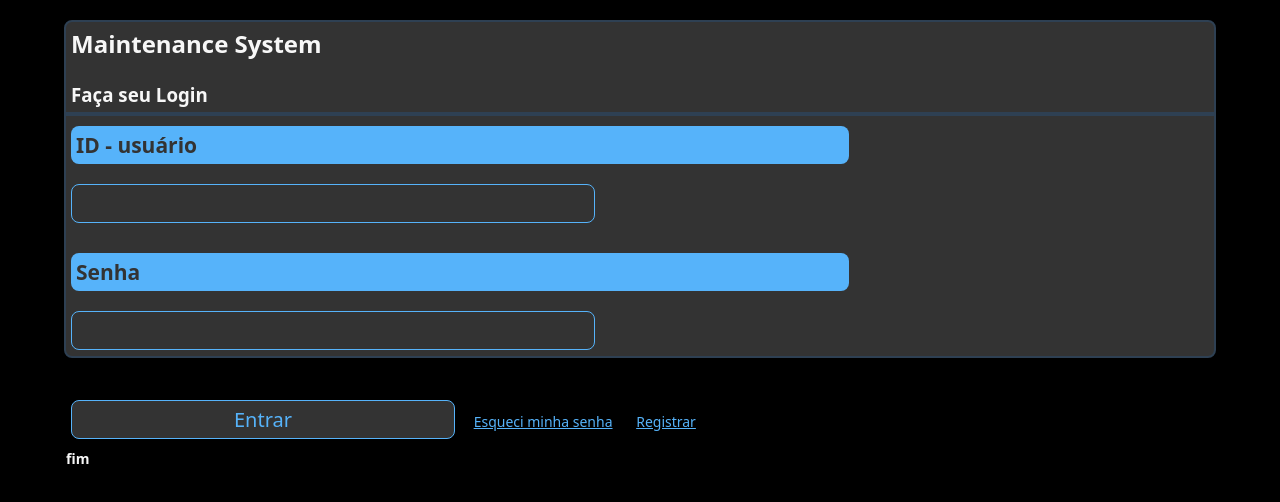
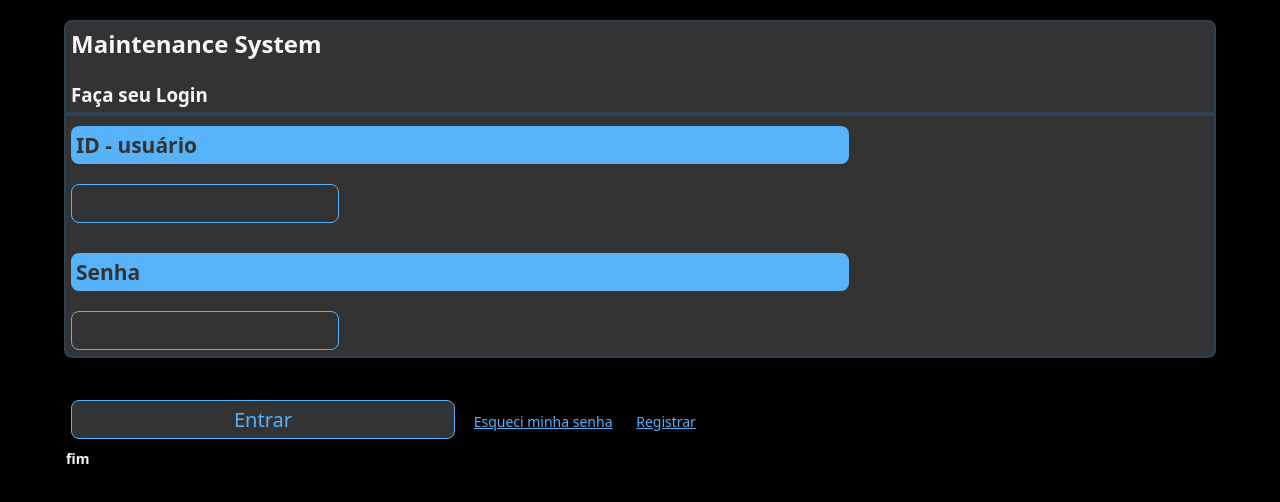
Before and after one commit to diego-smart-app/projeto-login, a plain HTML site: page index.html in a window 1280 px wide. Drawn offline with Linux system fonts and the light colour scheme.

Commit message:
Update style.css

```diff
--- a/estilos/style.css
+++ b/estilos/style.css
@@ -82,7 +82,7 @@ h2#label_senha
 
 input#usuario, input#senha
 {
-    width: 40vw;
+    width: 20vw;
     font-size: 20px;
     background-color: #333333;
     padding: 5px;
```
